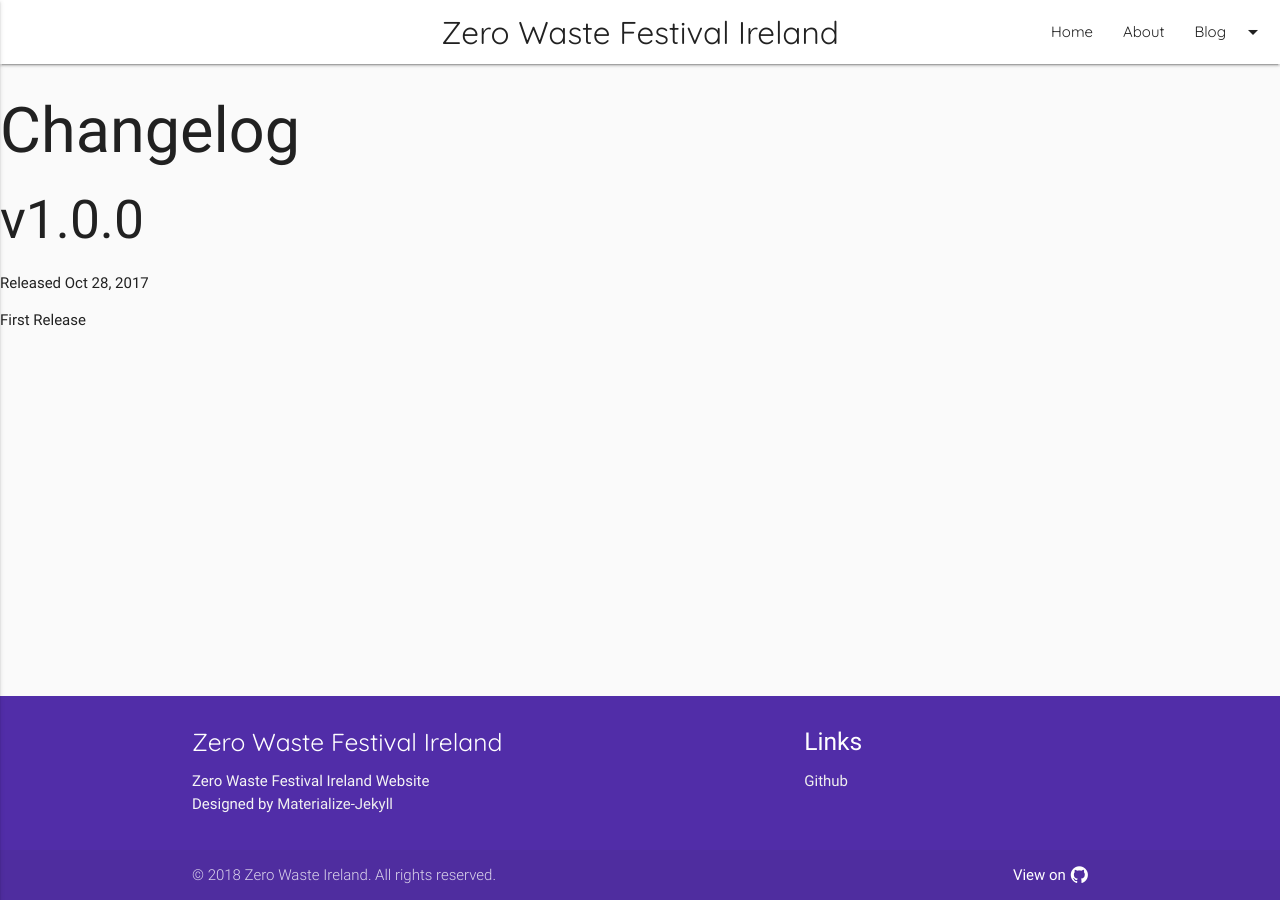
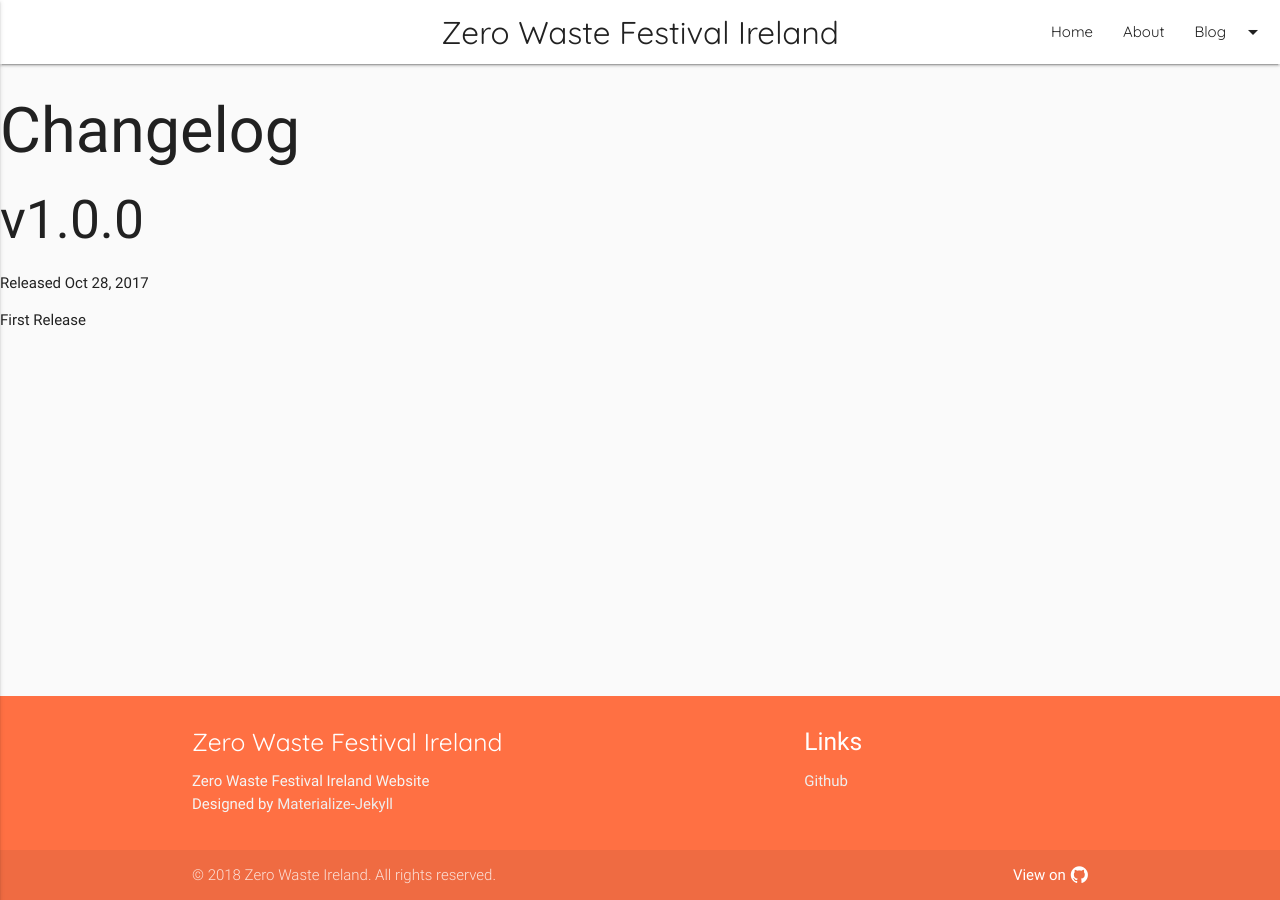
Before and after one commit to jknappe/zw-ireland, a Jekyll site: the page built from CHANGELOG.md, in a window 1280 px wide. Built offline with Jekyll 4.4.1, drawn with Linux system fonts in a browser that asks for light colours; nearby versions of some CDN libraries; some web fonts are replaced; our own code applies the rules of GitHub Pages for plain Markdown files.

Commit message:
changes footer color

```diff
--- a/_sass/components/_variables.scss
+++ b/_sass/components/_variables.scss
@@ -312,7 +312,7 @@ $h6-fontsize: 1rem !default;
 // ==========================================================================
 
 $footer-font-color: #fff !default;
-$footer-bg-color: color("deep-purple", "darken-2") !default;
+$footer-bg-color: color("deep-orange", "lighten-1") !default;
 $footer-copyright-font-color: rgba(255,255,255,.8) !default;
 $footer-copyright-bg-color: rgba(51,51,51,.08) !default;
 
```
